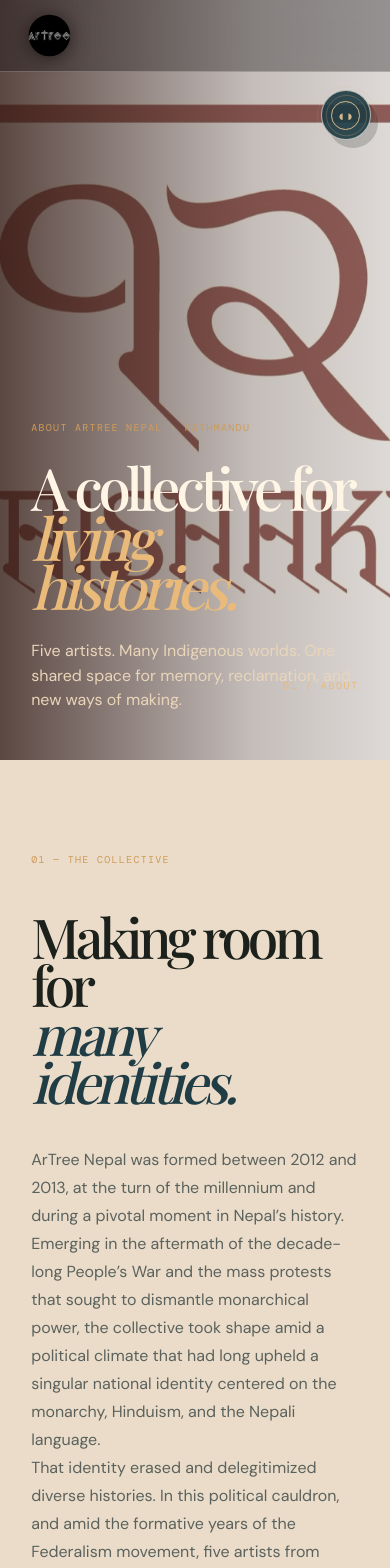
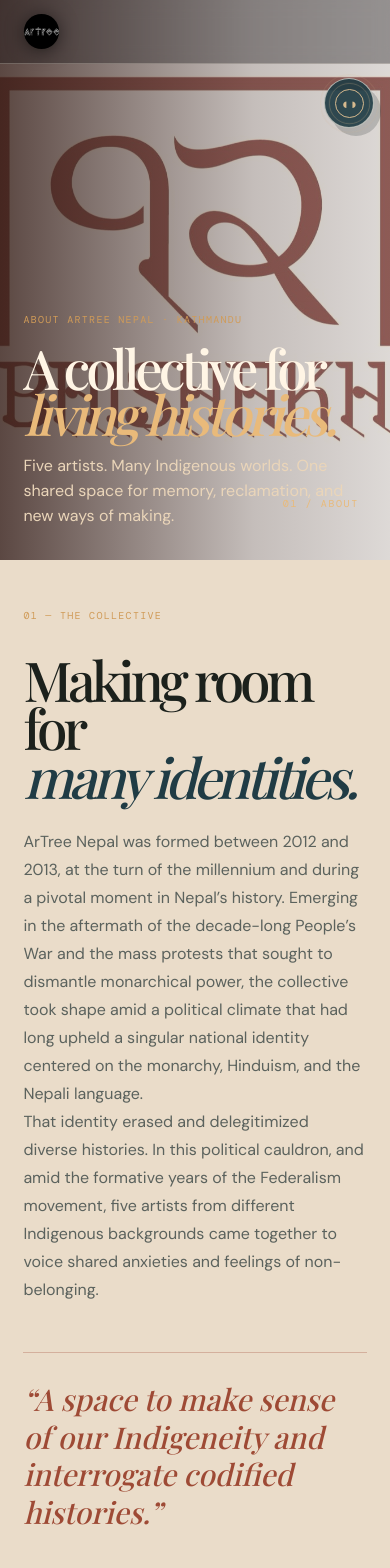
Before and after one commit to krishnaawal/Artree-Nepal, a Next.js app: page /about in a window 390 px wide. Shown: the top 1568 px of the page. Built offline with nearby package versions, Linux system fonts and the light colour scheme; a web font is replaced by a local one.

Commit message:
Optimize responsive mobile layout

```diff
--- a/app/layout.tsx
+++ b/app/layout.tsx
@@ -10,6 +10,7 @@
 import "./hero-gif.css";
 import "./audio.css";
 import "./archive-gallery.css";
+import "./mobile-compact.css";
 import AmbientAudio from "./components/ambient-audio";
 
 export const metadata: Metadata = {
--- /dev/null
+++ b/app/mobile-compact.css
@@ -0,0 +1,148 @@
+/* Final responsive rhythm pass. Kept separate so desktop compositions remain untouched. */
+html,
+body {
+  max-width: 100%;
+  overflow-x: hidden;
+}
+
+@media (max-width: 800px) {
+  body { min-width: 0; }
+
+  .site-header,
+  .portfolio-header {
+    height: 64px !important;
+    min-height: 64px !important;
+    padding: 8px 5vw !important;
+  }
+
+  .site-header .logo-small,
+  .portfolio-header .logo-small { width: 44px !important; height: 44px !important; }
+  .nav { top: 64px !important; }
+  .sound-dock { top: 78px !important; right: 4vw !important; }
+
+  .hero {
+    min-height: 560px !important;
+    height: 560px !important;
+  }
+  .hero-copy {
+    padding: 0 6vw !important;
+    transform: translateY(-10px) !important;
+  }
+  .hero-copy .eyebrow { top: 9% !important; left: 6vw !important; font-size: 9px !important; }
+  .hero h1 {
+    max-width: 94vw;
+    font-size: clamp(47px, 12.4vw, 72px) !important;
+    line-height: .88 !important;
+  }
+  .hero-actions { bottom: 7% !important; gap: 10px !important; }
+
+  .manifesto,
+  .work-section,
+  .artists-section,
+  .feature,
+  .contact-section,
+  .portfolio-intro,
+  .portfolio-gallery,
+  .portfolio-projects,
+  .about-story,
+  .member-section,
+  .fieldwork-section,
+  .pdf-archive-section,
+  .about-contact {
+    padding-left: 6vw !important;
+    padding-right: 6vw !important;
+  }
+
+  .manifesto,
+  .work-section,
+  .artists-section,
+  .portfolio-intro,
+  .portfolio-gallery,
+  .portfolio-projects,
+  .about-story,
+  .member-section,
+  .fieldwork-section,
+  .pdf-archive-section,
+  .about-contact {
+    padding-top: 58px !important;
+    padding-bottom: 64px !important;
+  }
+
+  .section-top,
+  .portfolio-section-top { margin-bottom: 30px !important; }
+  .section-top h2,
+  .manifesto h2,
+  .portfolio-section-top h2 { font-size: clamp(42px, 11vw, 72px) !important; }
+  .manifesto-grid,
+  .about-story-grid,
+  .portfolio-intro-grid { gap: 28px !important; margin-top: 32px !important; }
+
+  .work-card,
+  .work-card:nth-child(even),
+  .portfolio-image-card,
+  .portfolio-image-card:nth-child(n) { margin-bottom: 30px !important; }
+  .artists-grid { gap: 24px 12px !important; }
+  .artist-image { height: 48vw !important; }
+
+  .feature { padding-top: 12px !important; padding-bottom: 12px !important; }
+  .feature-copy { padding: 52px 6vw 58px !important; }
+  .contact-section { gap: 42px !important; padding-top: 64px !important; padding-bottom: 70px !important; }
+  .contact-heading > p { margin: 24px 0 !important; }
+  .contact-form { padding: 22px !important; }
+  .site-footer { padding: 46px 6vw 18px !important; gap: 28px 18px !important; }
+  .footer-bottom { margin-top: 10px !important; }
+
+  /* About page */
+  .about-hero { height: 620px !important; min-height: 0 !important; }
+  .about-hero-copy { padding: 8vw 6vw !important; }
+  .about-hero-copy h1 { font-size: clamp(52px, 14vw, 86px) !important; margin: 18px 0 !important; }
+  .about-pullquote { margin-top: 48px !important; }
+  .member-grid { margin-top: 34px !important; }
+  .member-card { min-height: 190px !important; }
+  .member-card h3 { margin-top: 26px !important; }
+  .values-copy { padding: 52px 6vw 60px !important; }
+  .fieldwork-grid,
+  .pdf-grid { margin-top: 32px !important; }
+  .about-contact { gap: 16px !important; }
+
+  /* Artist portfolio pages */
+  .portfolio-hero-copy { padding: 56px 6vw 48px !important; }
+  .portfolio-hero h1 { font-size: clamp(52px, 14vw, 86px) !important; margin: 24px 0 14px !important; }
+  .portfolio-lede { margin-top: 24px !important; }
+  .portfolio-meta { margin-top: 34px !important; }
+  .portfolio-portrait { min-height: 65vw !important; }
+  .portfolio-projects h2 { margin-bottom: 38px !important; }
+  .project-cover { margin-top: 14px !important; }
+  .project-copy { padding: 26px 0 34px !important; }
+  .portfolio-footer { padding: 64px 6vw !important; gap: 34px !important; }
+
+  /* Archive keeps its mobile slideshow, with a shorter, denser frame. */
+  .archive-section { padding: 42px 6vw 48px !important; }
+  .archive-section-heading p { margin-top: 14px !important; }
+  .archive-gallery { margin-top: 18px !important; }
+  .archive-preview { width: min(88vw, 460px) !important; }
+  .archive-preview-image { border-width: 7px !important; }
+  .archive-preview-copy { margin-top: 10px !important; }
+  .archive-preview-copy strong { font-size: 19px !important; }
+  .archive-lightbox { padding: 5vw !important; }
+  .archive-lightbox-image { height: 62vh !important; }
+}
+
+@media (max-width: 420px) {
+  .hero { min-height: 530px !important; height: 530px !important; }
+  .hero h1 { font-size: clamp(43px, 12vw, 60px) !important; }
+  .hero-actions { bottom: 6% !important; }
+  .manifesto,
+  .work-section,
+  .artists-section,
+  .portfolio-intro,
+  .portfolio-gallery,
+  .portfolio-projects,
+  .about-story,
+  .member-section,
+  .fieldwork-section,
+  .pdf-archive-section,
+  .about-contact { padding-top: 48px !important; padding-bottom: 54px !important; }
+  .about-hero { height: 560px !important; }
+  .site-footer { padding-top: 38px !important; }
+}
```
